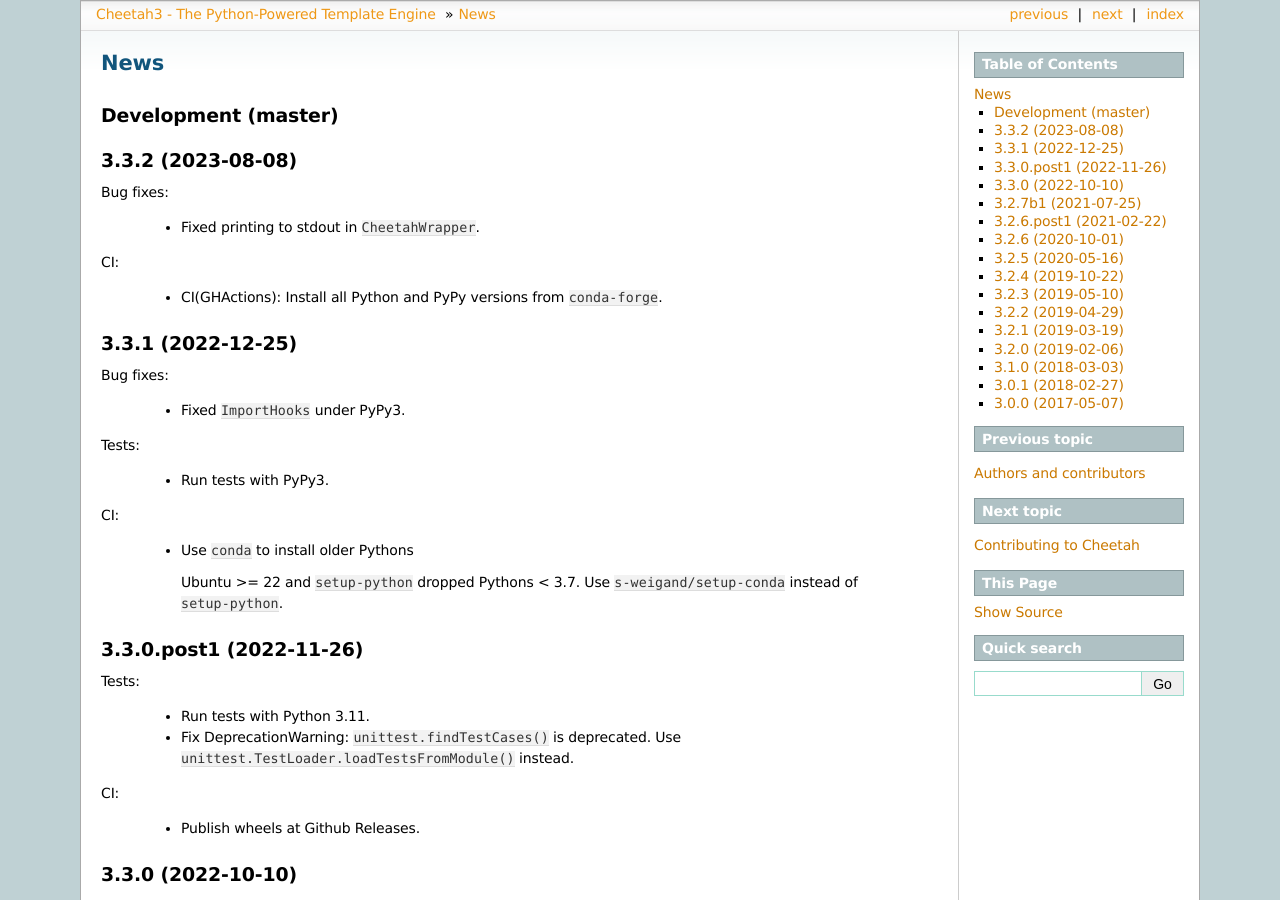
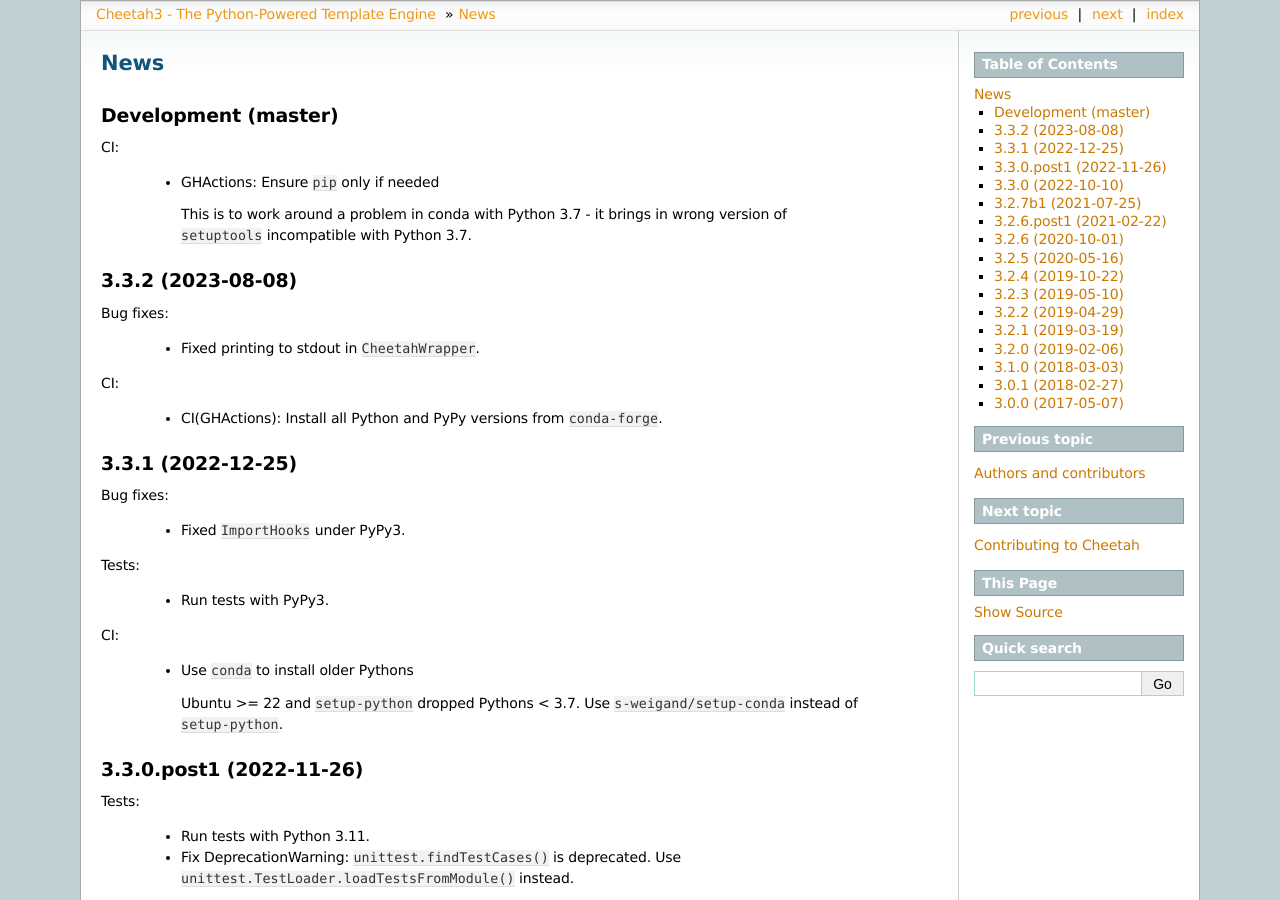
Before and after one commit to CheetahTemplate3/cheetah3, a Sphinx documentation site: the page built from docs/news.rst, in a window 1280 px wide and 900 px high. Built offline with Sphinx 7.4.7, drawn with Linux system fonts in a browser that asks for light colours; pages that are not in the unit, such as notebooks, are missing from menus.

Commit message:
CI(GHActions): Ensure `pip` only if needed
This is to work around a problem in conda with Python 3.7 -
it brings in wrong version of `setuptools` incompatible with Python 3.7.

```diff
--- a/docs/news.rst
+++ b/docs/news.rst
@@ -3,6 +3,13 @@ News
 
 Development (master)
 --------------------
+
+CI:
+
+  - GHActions: Ensure ``pip`` only if needed
+
+    This is to work around a problem in conda with Python 3.7 -
+    it brings in wrong version of ``setuptools`` incompatible with Python 3.7.
 
 3.3.2 (2023-08-08)
 ------------------
```
Also changed, not shown: 1 other file.
